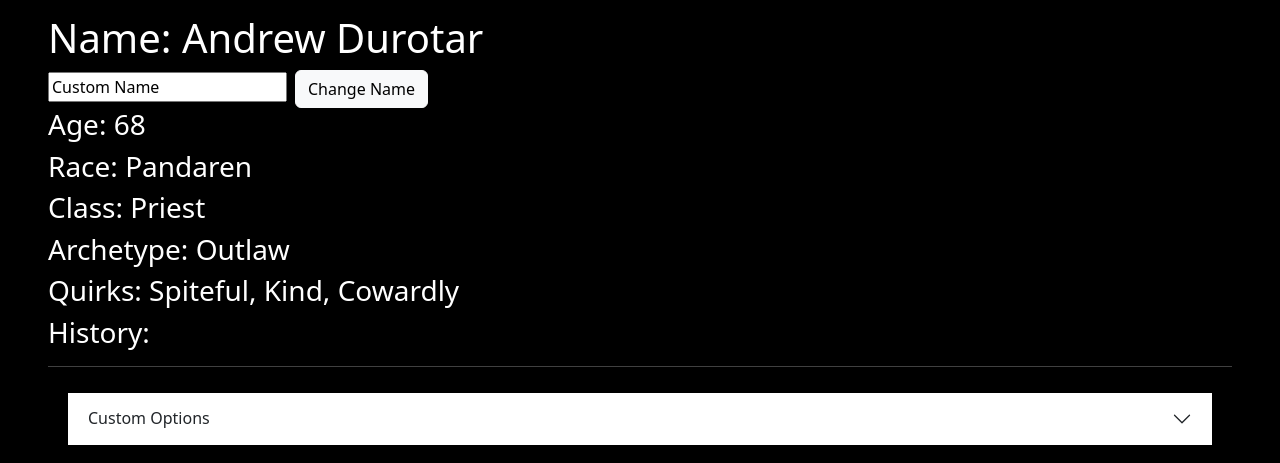
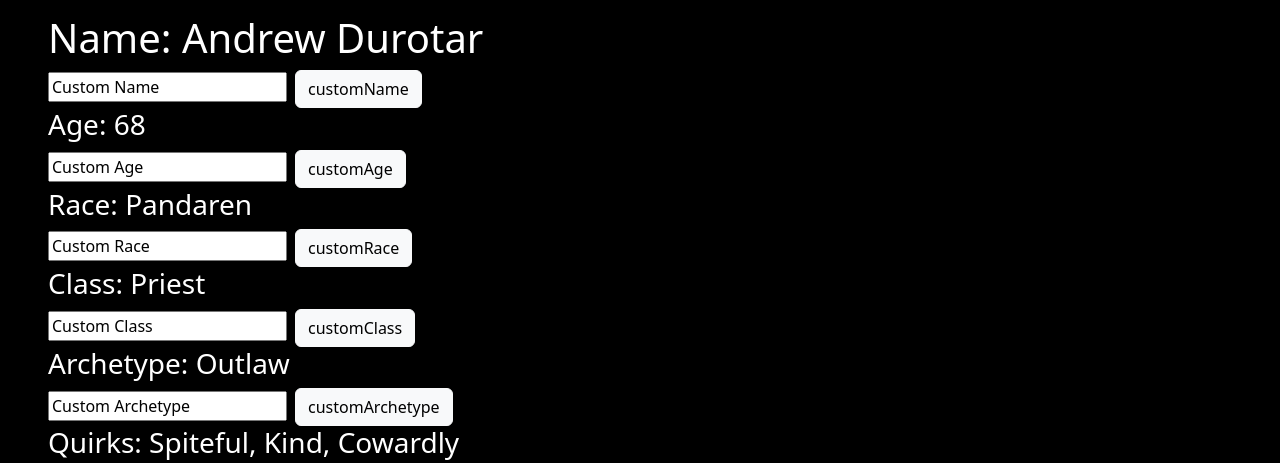
Before and after one commit to mattazz/npc-gen, a React (Vite) app: page / in a window 1280 px wide. Shown: the part 238-701 px from the top of the page. Built offline with nearby package versions, Linux system fonts and the light colour scheme; no server answers; grey boxes are pictures that could not be loaded.

Commit message:
added custom fields to most things

```diff
--- a/src/App.jsx
+++ b/src/App.jsx
@@ -10,6 +10,9 @@
 import Accordion from 'react-bootstrap/Accordion'
 // PDF export
 import jsPDF from 'jspdf'
+
+// Components
+import CustomParams from './assets/Components/customParams.jsx'
 
 const config = new Configuration({
   organization: 'org-YqkSoqf18JKiZxGkdJpc0NSW',
@@ -62,8 +65,27 @@
 
   setCustomName(name){
     var customName = document.getElementById('customName').value
-    console.log(customName)
     this.setState({name: customName})
+  }
+
+  setCustomArchetype(arcetype){
+    var customArchetype = document.getElementById('customArchetype').value
+    this.setState({archetype: customArchetype})
+  }
+
+  setCustomAge(age){
+    var customAge = document.getElementById('customAge').value
+    this.setState({age: customAge})
+  }
+
+  setCustomRace(race){
+    var customRace = document.getElementById('customRace').value
+    this.setState({race: customRace})
+  }
+
+  setCustomClass(classRPG){
+    var customClass = document.getElementById('customClass').value
+    this.setState({class: customClass})
   }
 
   generateHistory(max_tokens){
@@ -132,15 +154,20 @@
     return(
       <Container fluid className=' bg-black text-white rounded-2 p-5'>
         <img className=' charImage rounded-3 p-4' src={this.state.image} alt='' />
+
+        {/* Add toggle button to hide or show custom fields */}
+
+
         <h1>Name: {this.state.name}</h1>
-        <form action="">
-          <input type="text" name="" id="customName" defaultValue={'Custom Name'} />
-          <Button name='customName' className='btn ms-2' variant="light" onClick={() => this.setCustomName()}>Change Name</Button>
-          </form>
+        <CustomParams id='customName' defaultVal='Custom Name' buttonName='customName' click={()=>this.setCustomName()} />
         <h3>Age: {this.state.age}</h3>
+        <CustomParams id='customAge' defaultVal='Custom Age' buttonName='customAge' click={()=>this.setCustomAge()} />
         <h3>Race: {this.state.race}</h3>
+        <CustomParams id='customRace' defaultVal='Custom Race' buttonName='customRace' click={()=>this.setCustomRace()} />
         <h3>Class: {this.state.class}</h3>
+        <CustomParams id='customClass' defaultVal='Custom Class' buttonName='customClass' click={()=>this.setCustomClass()} />
         <h3>Archetype: {this.state.archetype}</h3>
+        <CustomParams id='customArchetype' defaultVal='Custom Archetype' buttonName='customArchetype' click={()=>this.setCustomArchetype()} />
         <h3>Quirks: {this.state.quirks}</h3>
         <h3>History:</h3>
         <hr />
--- /dev/null
+++ b/src/assets/Components/customParams.jsx
@@ -0,0 +1,12 @@
+import React, {Component} from 'react';
+import {Button} from 'react-bootstrap';
+
+
+export default function customParams(props){
+    return (
+        <form action="">
+          <input type="text" name="" id={props.id} defaultValue={props.defaultVal} />
+          <Button name={props.id} className='btn ms-2' variant="light" onClick={props.click}>{props.buttonName}</Button>
+          </form>
+    )
+}
```
